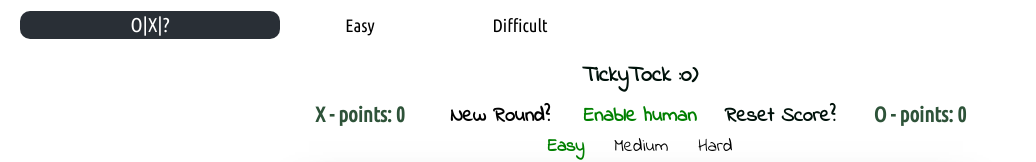
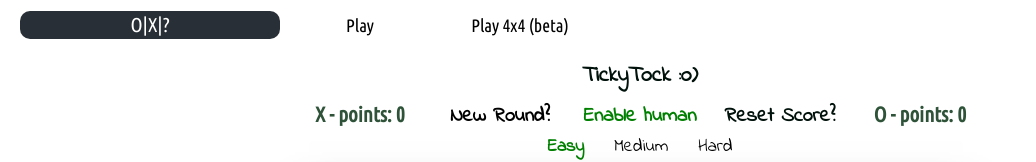
Before and after one commit to Lukdani/TickyTock, a React (Create React App) app in the folder 3stribe/: page / in a window 1280 px wide. Shown: the top 162 px of the page, without its empty margins (0-1036 px from the left). Built offline with nearby package versions, Linux system fonts and the light colour scheme.

Commit message:
change name on links in navbar

```diff
--- a/3stribe/src/components/NavBar/NavBar.js
+++ b/3stribe/src/components/NavBar/NavBar.js
@@ -11,10 +11,10 @@ class NavBar extends React.Component {
         </NavLink>
         <div className="linkList">
           <NavLink to="/tock3" className="NavLink">
-            Easy
+            Play
           </NavLink>
           <NavLink to="/tock4" className="NavLink">
-            Difficult
+            Play 4x4 (beta)
           </NavLink>
           <div className="space" />
         </div>
```
